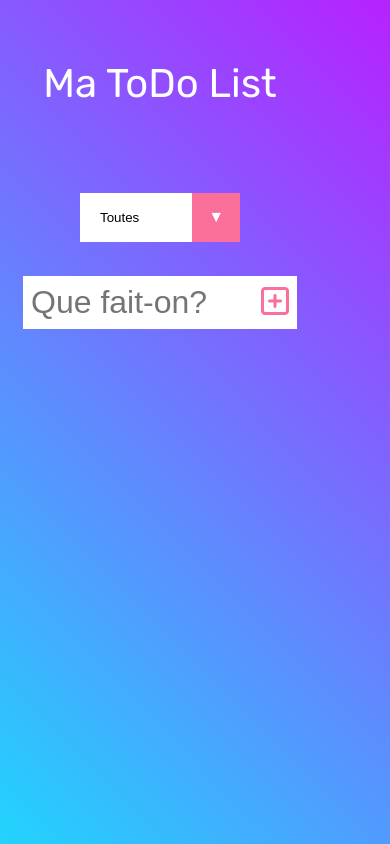
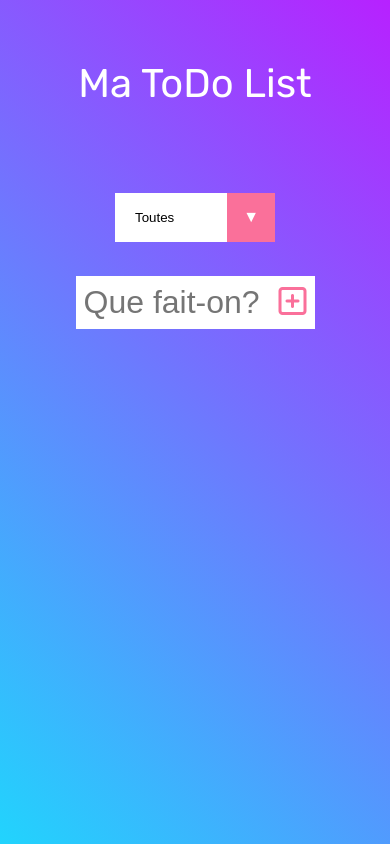
Before and after one commit to ChristopherVioux/toDoList, a plain HTML site: page index.html in a window 390 px wide. Drawn offline with Linux system fonts and the light colour scheme.

Commit message:
update mobile

```diff
--- a/style.css
+++ b/style.css
@@ -138,7 +138,7 @@ select {
 @media all and (max-width: 768px) {
     header {
         font-size: 2.5em;
-        margin-left: -70px;
+        /* margin-left: -70px; */
     }
 
     .todo-input {
@@ -148,13 +148,13 @@ select {
     form {
         display: flex;
         flex-wrap: wrap-reverse;
-        margin-left: -70px;
+        /* margin-left: -70px; */
     }
 
     #container {
         display: flex;
         justify-content: center;
         align-items: center;
-        margin-right: 70px;
+        /* margin-right: 70px; */
     }
 }
```
